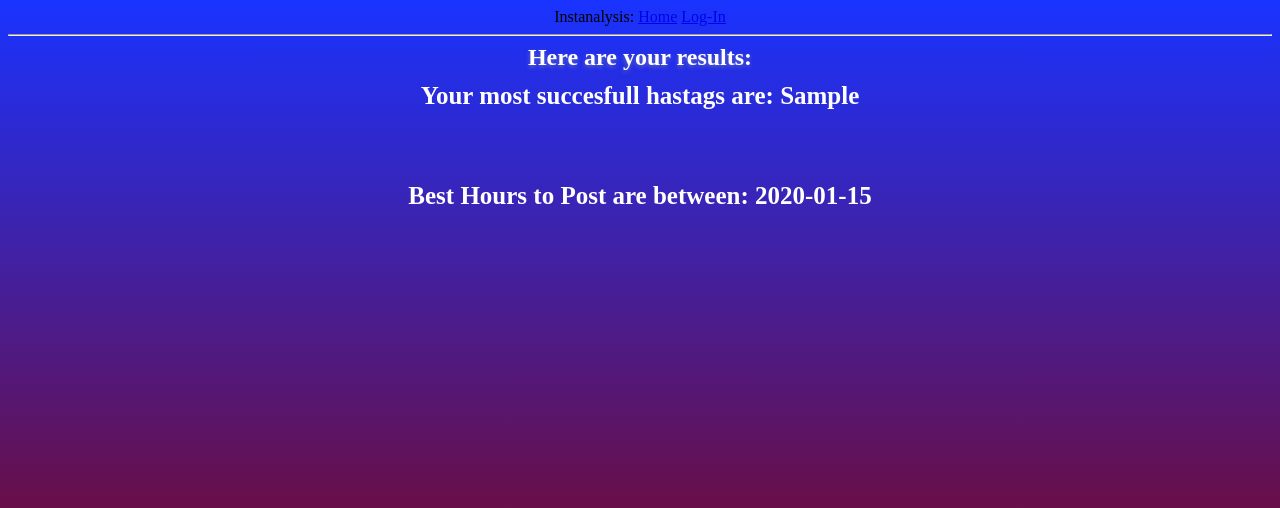
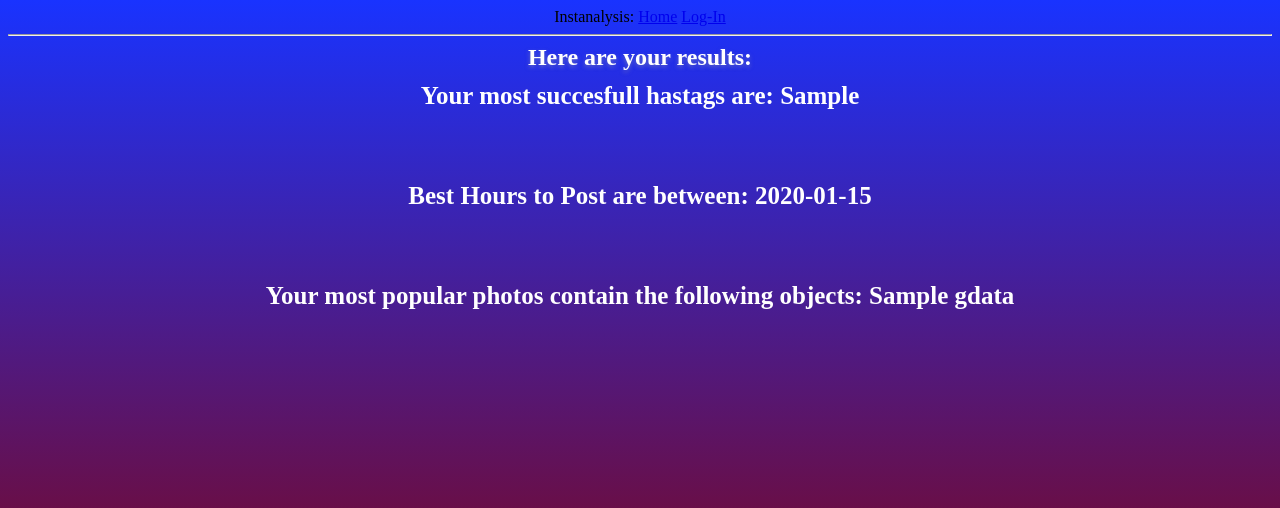
Before and after one commit to ArisPV/CS411-Project, a Flask app: template instanalysis/app/templates/success.html in a window 1280 px wide. Shown: the top 508 px of the page. Run offline with Flask 2, Linux system fonts and the light colour scheme; the template is opened without the code that fills it: most values are stand-ins (such as "Sample title", 1, 10 or a date in 2020); parts of the project's set-up code (start-up, migrations or seed data) failed here and were passed over.

Commit message:
demo version

```diff
--- a/instanalysis/app/routes.py
+++ b/instanalysis/app/routes.py
@@ -17,6 +17,7 @@ configure_uploads(app, photos)
 
 #retrieving instagram client api id and password
 secrets = give_secrets()
+gdata = secrets['gdata']
 
 #managing login
 def check_login():
@@ -80,4 +81,4 @@ def success():
 	best5hastags      = dataAnalysis.goForItBaby()[0]
 	bestTimesString   = dataAnalysis.goForItBaby()[1]
 	logBool = check_login()
-	return render_template('success.html', title='Donald J Trump', best5hastags = best5hastags, bestTimesString = bestTimesString, login=logBool)
+	return render_template('success.html', title='Donald J Trump', best5hastags = best5hastags, bestTimesString = bestTimesString, gdata=gdata, login=logBool)
--- a/instanalysis/app/templates/success.html
+++ b/instanalysis/app/templates/success.html
@@ -9,6 +9,8 @@
         <h3>Your most succesfull hastags are: {{ best5hastags }}</h3>
         <h3><br></h3>
         <h3>Best Hours to Post are between: {{ bestTimesString }}</h3>
+        <h3><br></h3>
+        <h3>Your most popular photos contain the following objects: {{ gdata }}</h3>
     </body>
 
 
```
